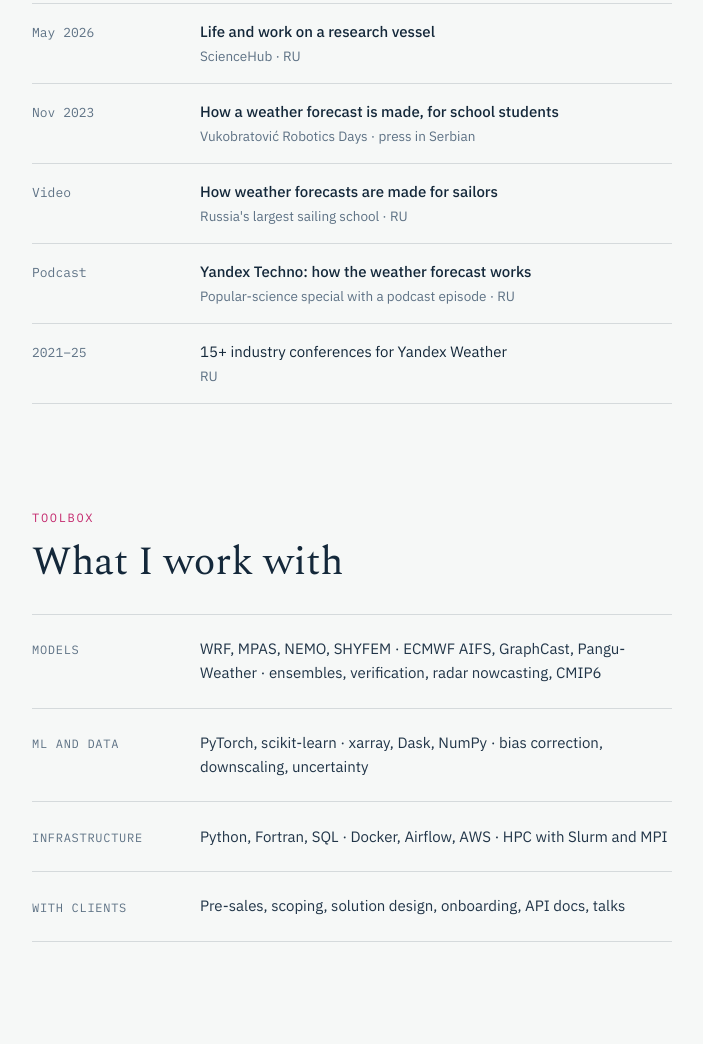
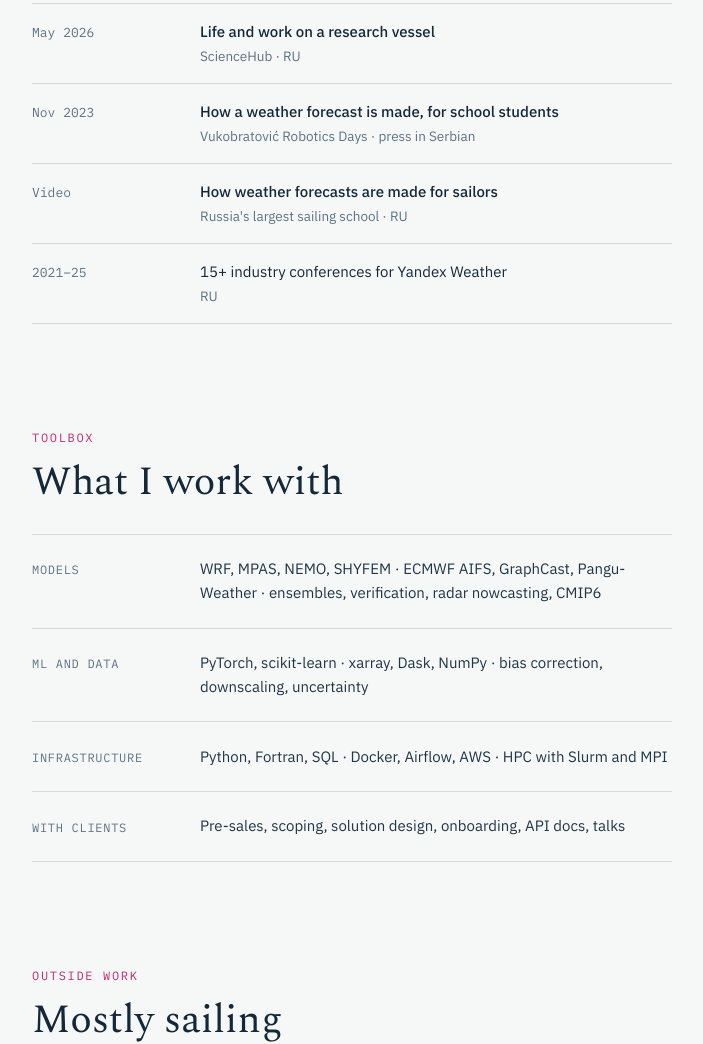
Before and after one commit to idrigo/iamdrigo, a plain HTML site: page index.html in a window 1280 px wide. Shown: the part 4260-5304 px from the top of the page, without its empty margins (288-991 px from the left). Drawn offline with nearby package versions, Linux system fonts and the light colour scheme.

Commit message:
Fix dead and redirected links, add IndexNow key
Co-Authored-By: Claude Opus 5.5 <noreply@anthropic.com>

```diff
--- a/index.html
+++ b/index.html
@@ -311,7 +311,7 @@
           </a>
         </li>
         <li class="reveal">
-          <a href="https://blogs.oracle.com/cloud-infrastructure/post/hpc-hub-and-oracle-cloud-infrastructure-optimizing-cost-and-performance-for-weather-prediction-for-windyapp" rel="noopener">
+          <a href="https://blogs.oracle.com/cloud-infrastructure/hpc-hub-and-oracle-cloud-infrastructure-optimizing-cost-and-performance-for-weather-prediction-for-windyapp" rel="noopener">
             <img src="assets/work-hpc.svg" alt="Numerical weather model grid with terrain contours and a nested high-resolution domain" loading="lazy">
             <span class="work-meta">
               <span class="work-tag">HPC</span>
@@ -352,11 +352,6 @@
           <span class="talk-date">Video</span>
           <a href="https://youtu.be/Wu7RpiRBFp4" rel="noopener">How weather forecasts are made for sailors</a>
           <span class="talk-where">Russia's largest sailing school · RU</span>
-        </li>
-        <li>
-          <span class="talk-date">Podcast</span>
-          <a href="https://techno.yandex.ru/weather" rel="noopener">Yandex Techno: how the weather forecast works</a>
-          <span class="talk-where">Popular-science special with a podcast episode · RU</span>
         </li>
         <li>
           <span class="talk-date">2021–25</span>
```
Also changed, not shown: e1f994c8465e40278eddd8ee13b2cc43.txt (added), llms.txt.
